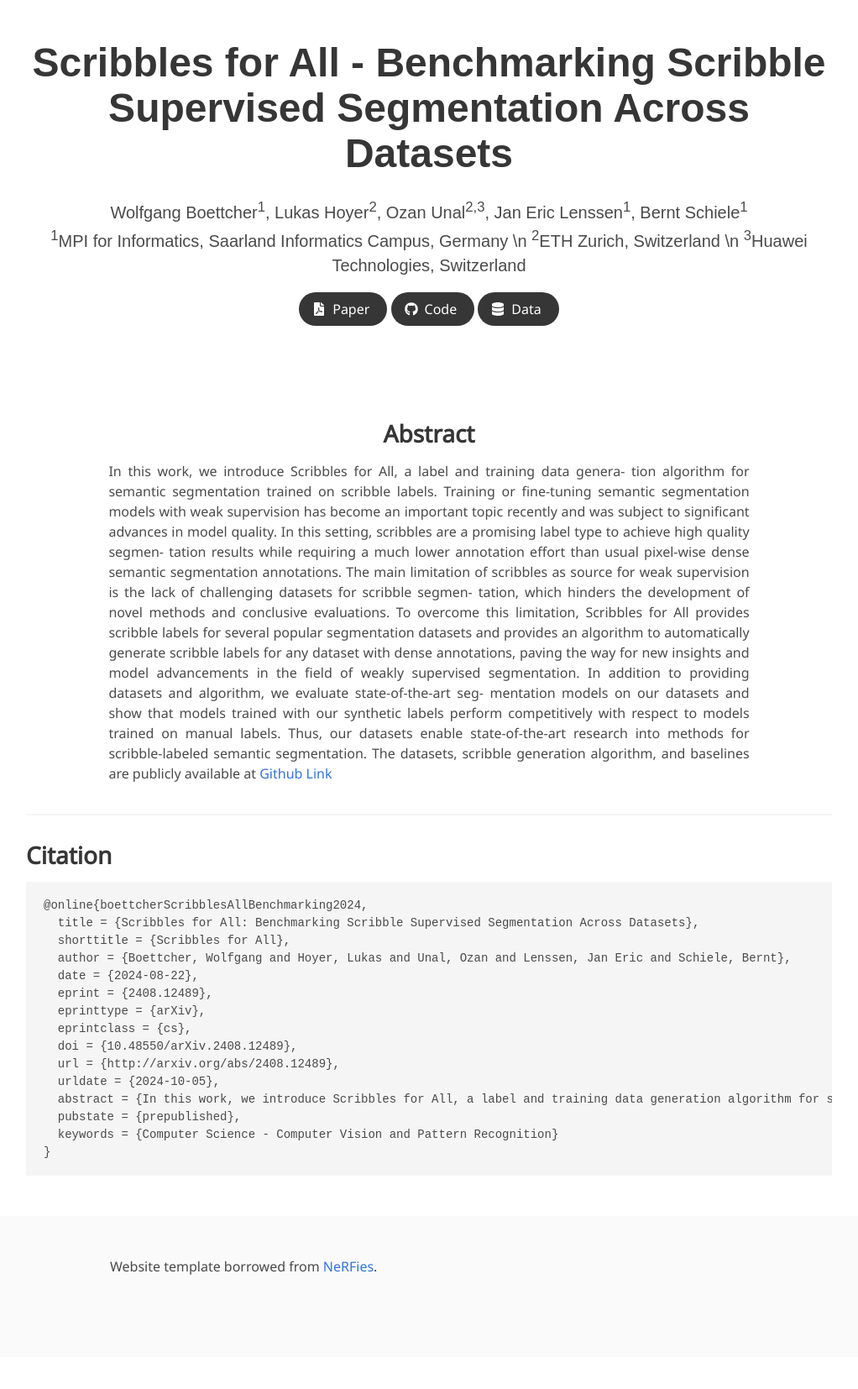
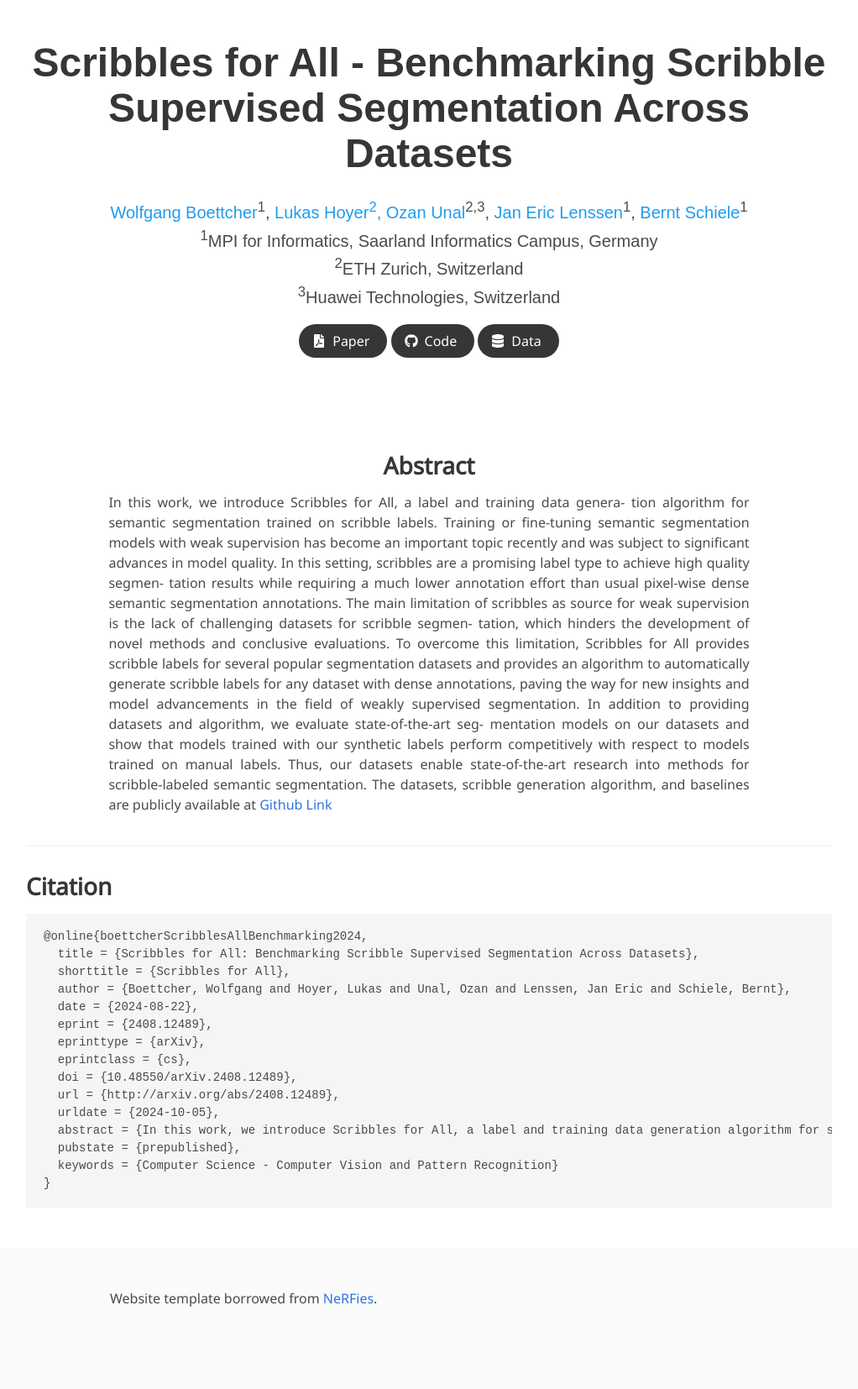
Before and after one commit to wbkit/Scribbles4All, a Jekyll site: the page built from index.md, in a window 1280 px wide. Shown: the whole page at 84% size, without its empty margins (129-1151 px from the left). Built offline with Jekyll 4.4.1, drawn with Linux system fonts in a browser that asks for light colours; some web fonts are replaced; before the commit the page ends 1616 px from its top, so only the background shows below that.

```diff
--- a/index.md
+++ b/index.md
@@ -4,10 +4,12 @@ permalink: /
 
 title: Scribbles for All - Benchmarking Scribble Supervised Segmentation Across Datasets
 authors:
-    Wolfgang Boettcher<sup>1</sup>, Lukas Hoyer<sup>2</sup>, Ozan Unal<sup>2,3</sup>, Jan Eric Lenssen<sup>1</sup>, Bernt Schiele<sup>1</sup>
+    <a href="https://www.linkedin.com/in/wolfgang-boettcher/">Wolfgang Boettcher</a><sup>1</sup>, <a href="https://lhoyer.github.io/">Lukas Hoyer<sup>2</sup>,
+        <a href="https://www.linkedin.com/in/ozan-unal/">Ozan Unal</a><sup>2,3</sup>, <a href="https://janericlenssen.github.io/">Jan Eric Lenssen</a><sup>1</sup>,
+        <a href="https://www.mpi-inf.mpg.de/departments/computer-vision-and-machine-learning/people/bernt-schiele/">Bernt Schiele</a><sup>1</sup>
 affiliations:
-    <sup>1</sup>MPI for Informatics, Saarland Informatics Campus, Germany \n
-    <sup>2</sup>ETH Zurich, Switzerland \n
+    <sup>1</sup>MPI for Informatics, Saarland Informatics Campus, Germany <br />
+    <sup>2</sup>ETH Zurich, Switzerland <br />
     <sup>3</sup>Huawei Technologies, Switzerland
 paper: https://www.arxiv.org/abs/2408.12489
 code: https://github.com/wbkit/Scribbles4All
```
